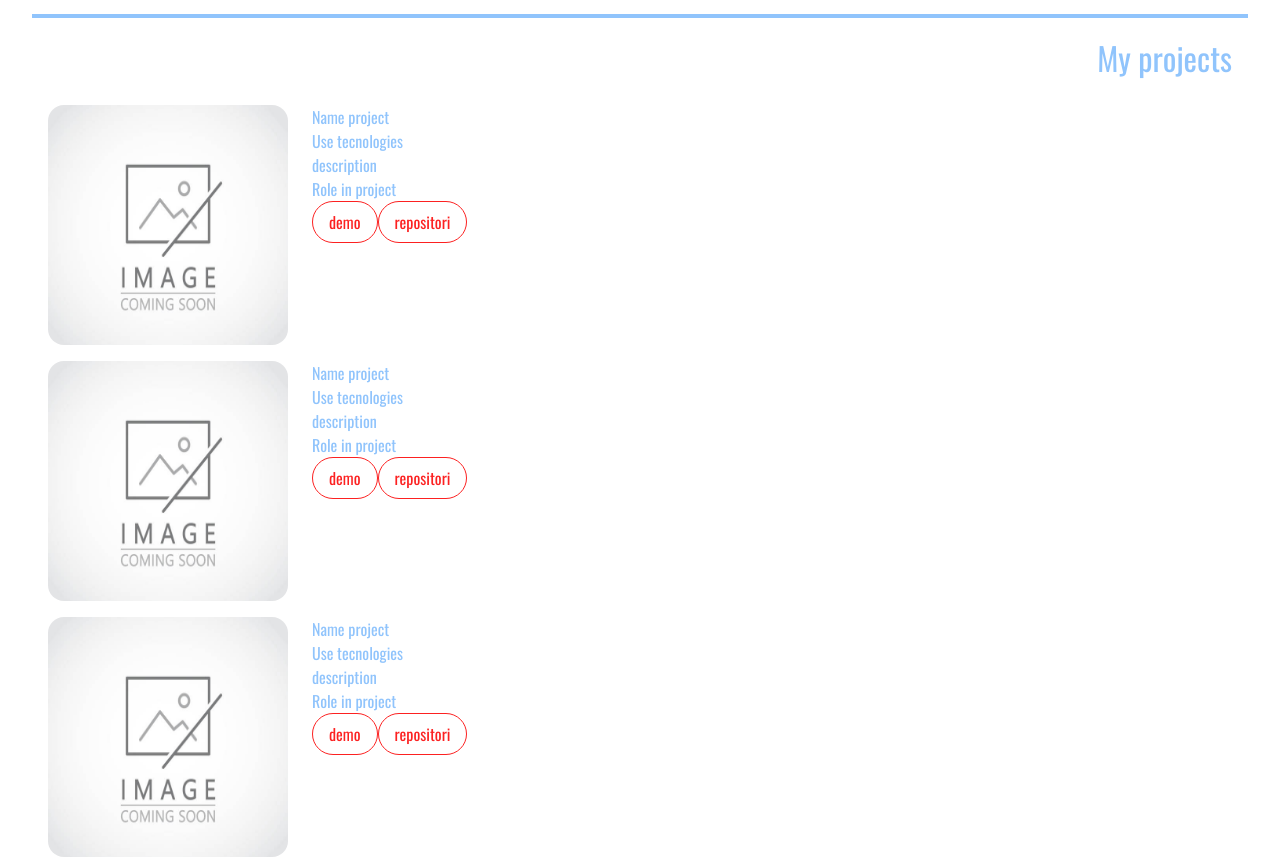
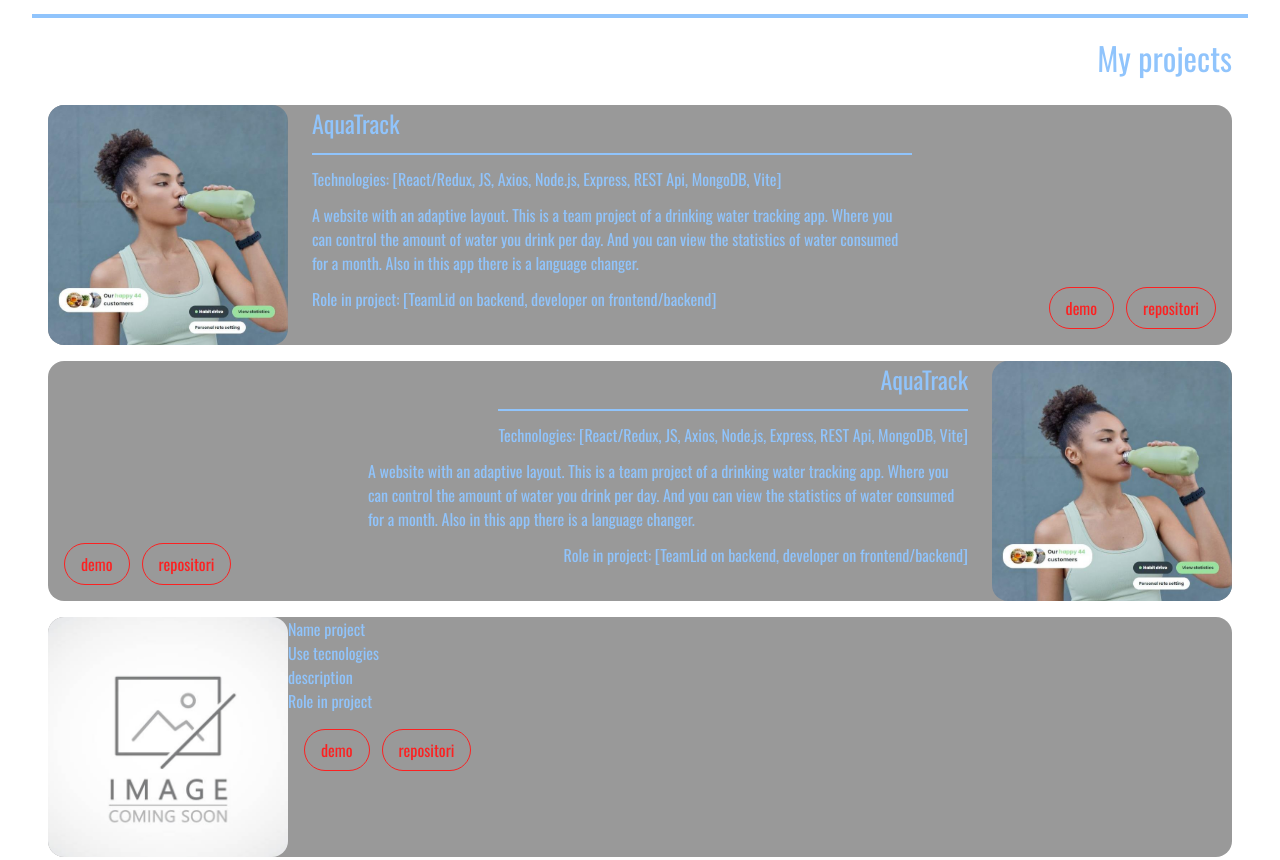
Before and after one commit to SergeyMyronenko/Portfolio, a website: page index.html in a window 1280 px wide. Shown: the part 714-1574 px from the top of the page. Drawn offline with nearby package versions, Linux system fonts and the light colour scheme.

Commit message:
add style in project section

```diff
--- a/css/index.css
+++ b/css/index.css
@@ -134,15 +134,58 @@ section {
 
 .project-image {
   border-radius: 16px;
+  object-fit: cover;
 }
 
 .project-list-item {
   display: flex;
+  background-color: rgba(0, 0, 0, 0.4);
+  border-radius: 16px;
+}
+
+.project-list-item:nth-child(even) {
+  flex-direction: row-reverse;
+}
+
+.project-list-item:nth-child(even) .link-box {
+  display: flex;
+  flex-grow: 1;
+  gap: 12px;
+  align-items: end;
+  justify-content: start;
+  padding: 16px;
+}
+
+.project-list-item:nth-child(even) .project-item-card {
+  flex-direction: row-reverse;
+}
+
+.project-list-item:nth-child(even) .project-item {
+  align-items: end;
+}
+
+.project-list-item:nth-child(even) .text-project {
+}
+
+.project-item-card {
+  display: flex;
   gap: 24px;
+}
+
+.project-item {
+  width: 600px;
+  display: flex;
+  flex-direction: column;
+  gap: 12px;
 }
 
 .link-box {
   display: flex;
+  flex-grow: 1;
+  gap: 12px;
+  align-items: end;
+  justify-content: end;
+  padding: 16px;
 }
 
 .project-list-link {
@@ -173,3 +216,12 @@ section {
   border-radius: 50%;
   background-color: #9be1a0;
 }
+
+.title-card {
+  font-size: 24px;
+}
+
+.text-project {
+  padding-top: 12px;
+  border-top: 2px solid #90c4fc;
+}
--- a/index.html
+++ b/index.html
@@ -46,18 +46,34 @@
           <h2 class="title-project">My projects</h2>
           <ul class="project-list">
             <li class="project-list-item">
+              <div class="project-item-card">
                 <img
                   class="project-image"
-                src="./image/default.jpg"
+                  src="./image/aqua.jpeg"
                   alt=""
                   width="240"
                   height="240"
                 />
-              <div>
-                <h3>Name project</h3>
-                <p>Use tecnologies</p>
-                <p>description</p>
-                <p>Role in project</p>
+                <div class="project-item">
+                  <h3 class="title-card">AquaTrack</h3>
+                  <p class="text-project">
+                    Technologies: [React/Redux, JS, Axios, Node.js, Express,
+                    REST Api, MongoDB, Vite]
+                  </p>
+                  <p>
+                    A website with an adaptive layout. This is a team project of
+                    a drinking water tracking app. Where you can control the
+                    amount of water you drink per day. And you can view the
+                    statistics of water consumed for a month. Also in this app
+                    there is a language changer.
+                  </p>
+                  <p>
+                    Role in project: [TeamLid on backend, developer on
+                    frontend/backend]
+                  </p>
+                </div>
+              </div>
+
               <div class="link-box">
                 <a
                   class="project-list-link"
@@ -67,25 +83,44 @@
                 >
                 <a class="project-list-link" href="">repositori</a>
               </div>
-              </div>
             </li>
             <li class="project-list-item">
+              <div class="project-item-card">
                 <img
                   class="project-image"
-                src="./image/default.jpg"
+                  src="./image/aqua.jpeg"
                   alt=""
                   width="240"
                   height="240"
                 />
-              <div>
-                <h3>Name project</h3>
-                <p>Use tecnologies</p>
-                <p>description</p>
-                <p>Role in project</p>
+                <div class="project-item">
+                  <h3 class="title-card">AquaTrack</h3>
+                  <p class="text-project">
+                    Technologies: [React/Redux, JS, Axios, Node.js, Express,
+                    REST Api, MongoDB, Vite]
+                  </p>
+                  <p>
+                    A website with an adaptive layout. This is a team project of
+                    a drinking water tracking app. Where you can control the
+                    amount of water you drink per day. And you can view the
+                    statistics of water consumed for a month. Also in this app
+                    there is a language changer.
+                  </p>
+                  <p>
+                    Role in project: [TeamLid on backend, developer on
+                    frontend/backend]
+                  </p>
+                </div>
+              </div>
+
               <div class="link-box">
-                  <a class="project-list-link" href="" target="_blank">demo</a>
+                <a
+                  class="project-list-link"
+                  href="https://aqua-track.vercel.app/"
+                  target="_blank"
+                  >demo</a
+                >
                 <a class="project-list-link" href="">repositori</a>
-                </div>
               </div>
             </li>
             <li class="project-list-item">
```
Also changed, not shown: image/aqua.jpeg (added). Lines whose indentation alone changed are shown as unchanged.
